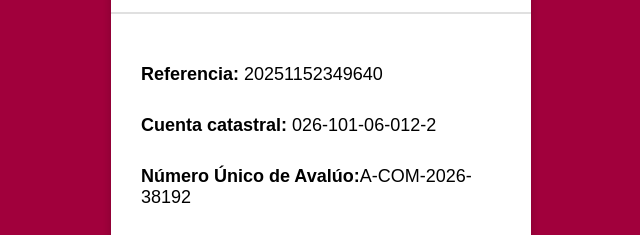
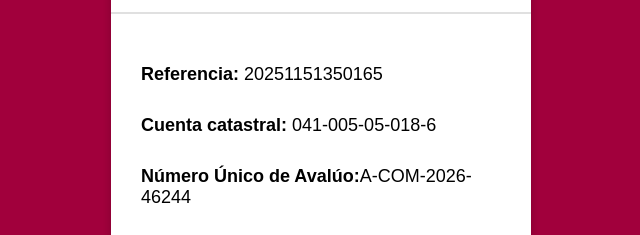
Before and after one commit to drpsubcatastro/drpscsubcatastrogobmx, a plain HTML site: page index.html in a window 1280 px wide. Shown: the part 188-423 px from the top of the page, 319-959 px from the left. Drawn offline with Linux system fonts and the light colour scheme.

Commit message:
Update index.html

```diff
--- a/index.html
+++ b/index.html
@@ -58,9 +58,9 @@
       <img src="https://cdn2.telediario.mx/uploads/media/2021/08/12/gobierno_de_la_ciudad_de_mexico.jpg" alt="Escudo CDMX">
       </div>
     <div class="content">
-     <tr> <p><strong>Referencia:</strong> 20251152349640 </p></tr>
-      <p><strong>Cuenta catastral:</strong> 026-101-06-012-2  </p>
-      <p><strong>Número Único de Avalúo:</strong>A-COM-2026-38192 </p>
+     <tr> <p><strong>Referencia:</strong> 20251151350165 </p></tr>
+      <p><strong>Cuenta catastral:</strong> 041-005-05-018-6  </p>
+      <p><strong>Número Único de Avalúo:</strong>A-COM-2026-46244 </p>
       <p class="resultado"><span style="font-weight: bold;">Resultado:</span> POSITIVO</p>
     </div>
     <div class="footer">
```
